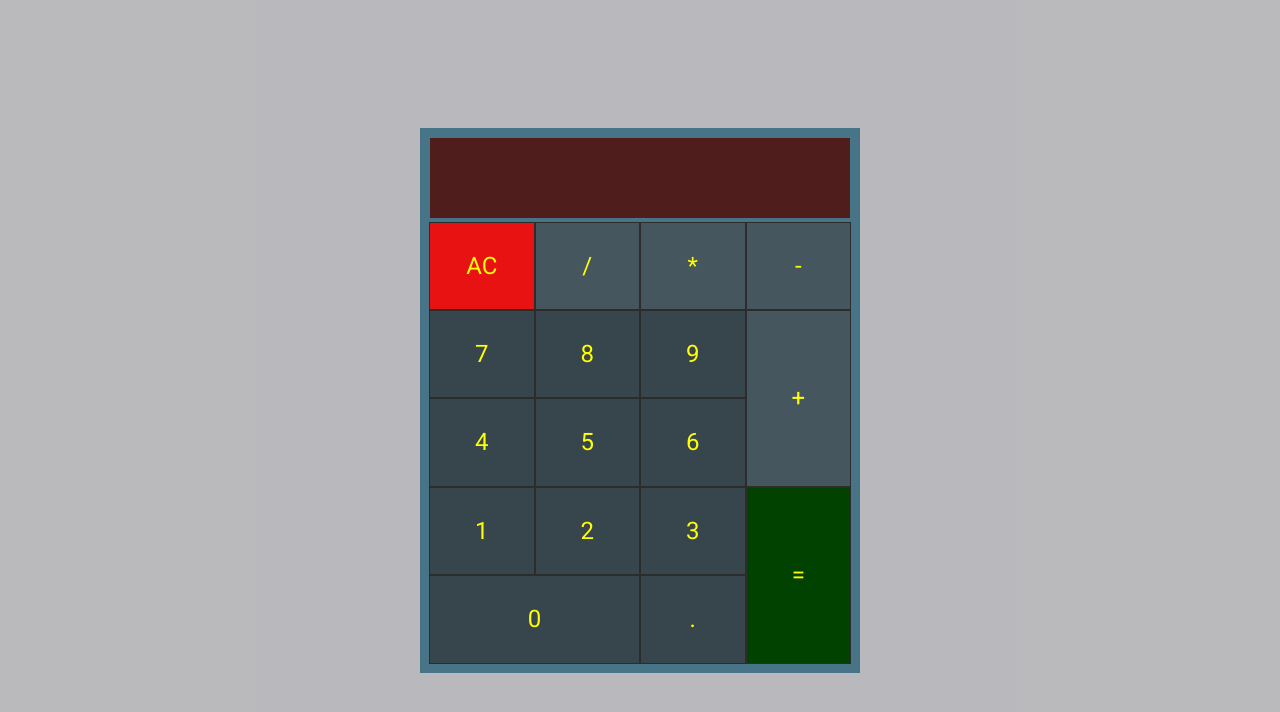
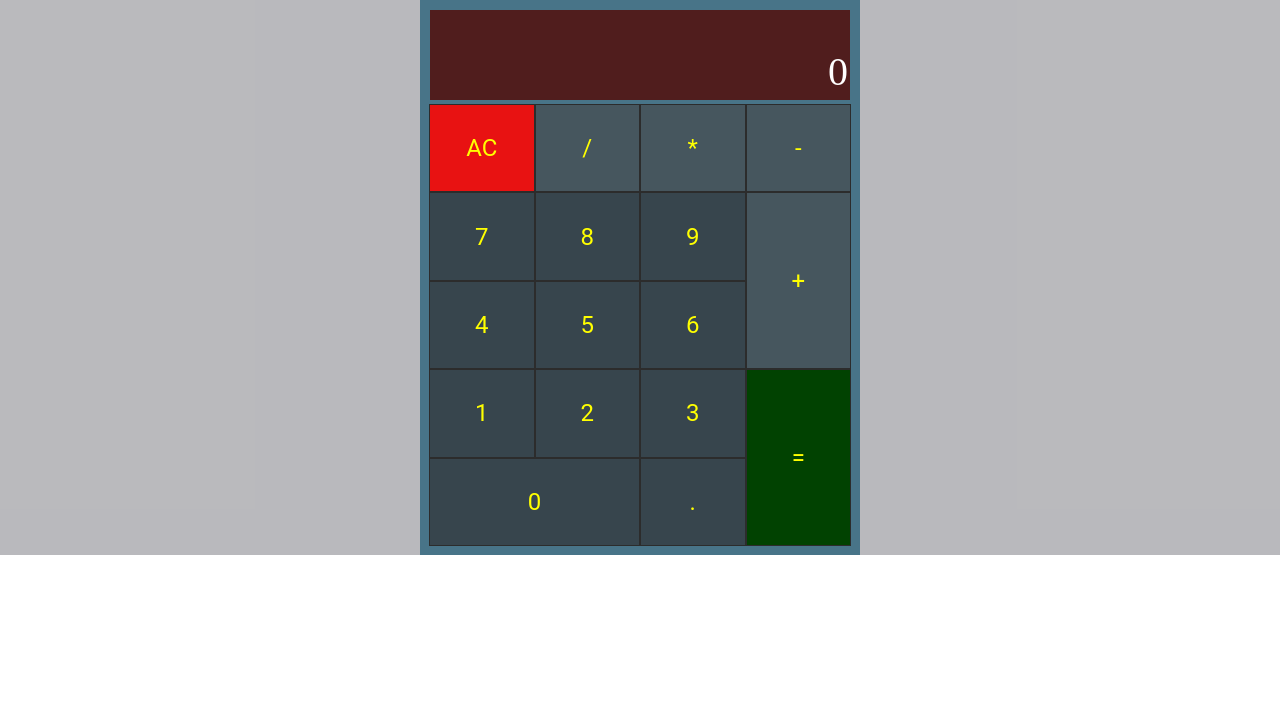
Before and after one commit to siloksan/calculator, a React (Create React App) app: page / in a window 1280 px wide. Shown: the top 712 px of the page. Built offline with nearby package versions, Linux system fonts and the light colour scheme.

Commit message:
save point

```diff
--- a/public/index.html
+++ b/public/index.html
@@ -12,7 +12,7 @@
     <title>React App</title>
     <link rel="preconnect" href="https://fonts.googleapis.com">
     <link rel="preconnect" href="https://fonts.gstatic.com" crossorigin>
-    <link href="https://fonts.googleapis.com/css2?family=Roboto:wght@300;400;500;700&display=swap" rel="stylesheet">
+    <link href="https://fonts.googleapis.com/css2?family=Share+Tech+Mono&display=Roboto:wght@300;400;500;700&display=swap" rel="stylesheet">
   </head>
   <body>
   <div id="root">
--- a/src/App.jsx
+++ b/src/App.jsx
@@ -1,37 +1,93 @@
 import React from "react";
 import './styles/css/App.css';
+import {connect, Provider} from "react-redux";
+import store, { calculate, changeInput, newNumber } from "./redux";
+import Buttons from "./components/Buttons";
 
-const App = () => {
+const mathematicalOperators = {
+	'+': (a, b) => a + b,
+	'-': (a, b) => a - b,
+	'*': (a, b) => a * b,
+	'/': (a, b) => a / b,
+}
 
-		return (
-			<div className="main">
-				<div className="container">
-					<div className="display">
-						<input className="display__input-data"></input>
-						<div className="display__output-data"></div>
-					</div>
-					<div className="buttons">
-						<button className="zero">0</button>
-						<button className="one">1</button>
-						<button className="clear">AC</button>
-						<button className="divide">/</button>
-						<button className="multiply">*</button>
-						<button className="subtract">-</button>
-						<button className="add">+</button>
-						<button className="decimal">.</button>
-						<button className="equals">=</button>
-						<button className="two">2</button>
-						<button className="three">3</button>
-						<button className="four">4</button>
-						<button className="five">5</button>
-						<button className="six">6</button>
-						<button className="seven">7</button>
-						<button className="eight">8</button>
-						<button className="nine">9</button>
-					</div>
+const App = ({
+	             displayInput,
+	             displayOutput,
+	             currentNumber,
+	             result,
+	             updateCurrentNumber,
+	             calculateTheValue,
+	             renderNewCharacterIntoInput
+             }) => {
+
+	console.log(' currentNumber: ' + currentNumber + '(type: ' + typeof currentNumber + ')');
+	console.log(' result: ' + result + '(type: ' + typeof result + ')');
+
+	const handleClick = (ev) => {
+		const value = ev.target.innerHTML
+		renderNewCharacterIntoInput(value)
+		if (value.match(/\d/)) {
+			updateCurrentNumber(Number(currentNumber + value))
+		} else if (value.match(/\+/)) {
+			const sum = result + currentNumber
+			calculateTheValue(sum)
+		} else if (value.match(/-/)) {
+			const sum = result - currentNumber
+			calculateTheValue(sum)
+		} else if (value.match(/\*/)) {
+			const sum = result * currentNumber
+			calculateTheValue(sum)
+		} else if (value.match(/\//)) {
+			const sum = result / currentNumber
+			calculateTheValue(sum)
+		}
+	}
+
+	return (
+		<div className="main">
+			<div className="container">
+				<div className="display">
+					<input className="display__input-data" value={displayInput} readOnly/>
+					<div className="display__output-data">{displayOutput}</div>
 				</div>
+				<Buttons handleClick={handleClick}/>
 			</div>
+		</div>
 	);
 }
 
-export default App
+const mapStateToProps = (state) => {
+	return {
+		displayInput: state.displayInput,
+		displayOutput: state.displayOutput,
+		currentNumber: state.currentNumber,
+		result: state.result
+	}
+}
+
+const mapDispatchToProps = (dispatch) => {
+	return {
+		renderNewCharacterIntoInput: (character) => {
+			dispatch(changeInput(character))
+		},
+		updateCurrentNumber: (number) => {
+			dispatch(newNumber(number))
+		},
+		calculateTheValue: (value) => {
+			dispatch(calculate(value))
+		}
+	}
+}
+
+const Container = connect(mapStateToProps, mapDispatchToProps)(App)
+
+const AppWrapper = () => {
+	return (
+		<Provider store={store}>
+			<Container/>
+		</Provider>
+	)
+}
+
+export default AppWrapper
--- /dev/null
+++ b/src/components/Buttons.jsx
@@ -0,0 +1,29 @@
+import React from 'react';
+import '../styles/css/App.css';
+
+const Buttons = ({handleClick}) => {
+
+	return (
+		<div className="buttons" onClick={handleClick}>
+			<button className="zero">0</button>
+			<button className="one">1</button>
+			<button className="clear">AC</button>
+			<button className="divide">/</button>
+			<button className="multiply">*</button>
+			<button className="subtract">-</button>
+			<button className="add">+</button>
+			<button className="decimal">.</button>
+			<button className="equals">=</button>
+			<button className="two">2</button>
+			<button className="three">3</button>
+			<button className="four">4</button>
+			<button className="five">5</button>
+			<button className="six">6</button>
+			<button className="seven">7</button>
+			<button className="eight">8</button>
+			<button className="nine">9</button>
+		</div>
+	);
+};
+
+export default Buttons;
--- a/src/index.js
+++ b/src/index.js
@@ -2,13 +2,12 @@ import React from 'react';
 import ReactDOM from 'react-dom/client';
 import './index.css';
 import reportWebVitals from './reportWebVitals';
-import './fonts/RussoOne-Regular.ttf'
-import App from "./App";
+import AppWrapper from "./App";
 
 const root = ReactDOM.createRoot(document.getElementById('root'));
 root.render(
   <React.StrictMode>
-    <App />
+    <AppWrapper />
   </React.StrictMode>
 );
 
--- /dev/null
+++ b/src/redux.js
@@ -0,0 +1,66 @@
+import {createStore} from 'redux'
+
+const DISPLAY_INPUT = 'DISPLAY_INPUT'
+const OPERATION = 'OPERATION'
+const CURRENT_NUMBER = 'CURRENT_NUMBER'
+
+const initialState = {
+	displayInput: '',
+	displayOutput: 0,
+	currentNumber: 0,
+	// numberTwo: '',
+	// prevAction: '',
+	result: 0,
+	// lastResult: ''
+}
+
+export const changeInput = (character) => {
+	return {
+		type: DISPLAY_INPUT,
+		character
+	}
+}
+
+export const newNumber = (number) => {
+	return {
+		type: CURRENT_NUMBER,
+		number
+	}
+}
+
+export const calculate = (value) => {
+	return {
+		type: OPERATION,
+		value
+	}
+}
+
+
+const calculateReducer = (state = initialState, action) => {
+	switch (action.type) {
+		case DISPLAY_INPUT:
+			return {
+				...state,
+				displayInput: state.displayInput + action.character,
+			};
+		case CURRENT_NUMBER:
+			return {
+				...state,
+				currentNumber: action.number,
+				displayOutput: action.number
+			};
+		case OPERATION:
+			return {
+				...state,
+				result: action.value,
+				displayOutput: action.value,
+				currentNumber: 0
+			};
+		default:
+			return state
+	}
+}
+
+const store = createStore(calculateReducer)
+
+export default store
--- a/src/styles/css/App.css
+++ b/src/styles/css/App.css
@@ -12,7 +12,7 @@ button:hover {
 
 .main {
     background-color: rgba(156, 156, 161, 0.7);
-    height: 100vh;
+    /*height: 100vh;*/
     display: flex;
     justify-content: center;
     align-items: center;
@@ -31,13 +31,24 @@ button:hover {
 }
 
 .display__output-data {
-    min-height: 50px
+    font-size: 40px;
+    color: white;
+    min-height: 50px;
+    text-align: end;
+    vertical-align: middle;
+    padding: 2px;
+    font-family: digital;
 }
 
 .display__input-data {
+    font-family: digital;
+    color: yellow;
+    font-size: 30px;
     background: #501d1d;
     width: 100%;
-    min-height: 30px
+    text-align: end;
+    vertical-align: middle;
+    padding: 3px;
 }
 
 
```
Also changed, not shown: src/fonts/OFL.txt (deleted), src/fonts/OriginalSurfer-Regular.ttf (deleted), src/fonts/RussoOne-Regular.ttf (deleted).
